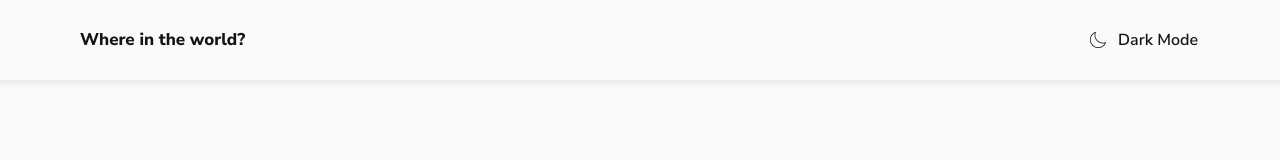
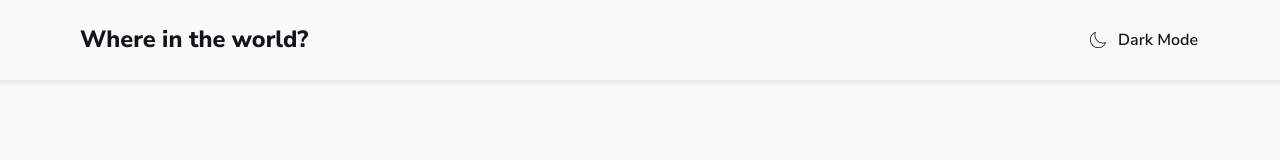
Before and after one commit to aycanogut/fem-rest-countries-flag-api, a React (Vite) app: page / in a window 1280 px wide. Shown: the top 160 px of the page. Built offline with nearby package versions, Linux system fonts and the light colour scheme.

Commit message:
add h1 responsive font size

```diff
--- a/src/Components/globalStyles.js
+++ b/src/Components/globalStyles.js
@@ -51,5 +51,14 @@ body {
 
 h1 {
     font-size: 1.7rem;
+    font-weight: ${helpers.fontWeight.extraBold}
+
+    @media only screen and ${helpers.device.md} {
+        font-size: 2.75rem;
+    } ;
+
+    @media only screen and ${helpers.device.md} {
+        font-size: 2.35rem;
+    } ;
 }
 `;
```
